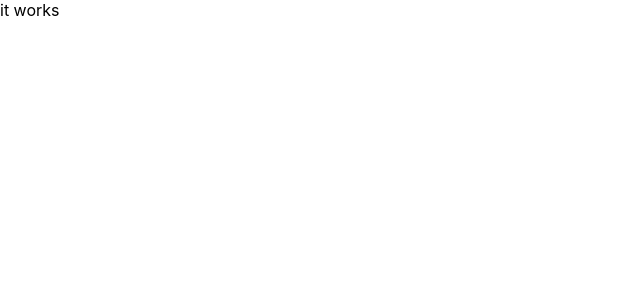
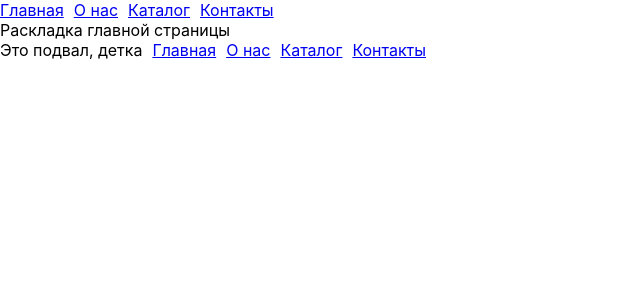
Before and after one commit to nirastor/ra-diploma, a React (Create React App) app: page / in a window 1280 px wide. Shown: the top 300 px of the page, without its empty margins (0-640 px from the left). Built offline with nearby package versions, Linux system fonts and the light colour scheme.

Commit message:
Main Static Layout

```diff
--- a/package.json
+++ b/package.json
@@ -10,6 +10,7 @@
     "react": "^17.0.2",
     "react-dom": "^17.0.2",
     "react-router": "^5.2.0",
+    "react-router-dom": "^5.2.0",
     "react-scripts": "4.0.3",
     "web-vitals": "^1.0.1"
   },
--- a/src/App.js
+++ b/src/App.js
@@ -1,8 +1,28 @@
+import {BrowserRouter as Router, Route, Switch } from 'react-router-dom';
+import HomePage from './components/pages/HomePage'
+import AboutPage from './components/pages/AboutPage'
+import CatalogPage from './components/pages/CatalogPage'
+import ContactPage from './components/pages/ContactPage'
+import Page404 from './components/pages/Page404'
+
+import Header from './components/Header/Header'
+import Footer from './components/Footer/Footer'
+
 function App() {
   return (
-    <div className="App">
-      <div>it works</div>
-    </div>
+    <Router>
+      <div className="App">
+        <Header />
+        <Switch>
+          <Route path="/" exact component={HomePage} />
+          <Route path="/about" component={AboutPage} />
+          <Route path="/catalog" component={CatalogPage} />
+          <Route path="/contacts" component={ContactPage} />
+          <Route component={Page404}/>
+        </Switch>
+        <Footer />
+      </div>
+    </Router>
   );
 }
 
--- /dev/null
+++ b/src/components/Footer/Footer.jsx
@@ -0,0 +1,14 @@
+import { NavLink } from 'react-router-dom';
+
+export default function Footer() {
+  return (
+    <div>
+      <span style={{marginRight: '10px'}}>Это подвал, детка</span>
+      <NavLink to="/" exact style={{marginRight: '10px'}} >Главная</NavLink>
+      <NavLink to="/about" exact style={{marginRight: '10px'}} >О нас</NavLink>
+      <NavLink to="/catalog" exact style={{marginRight: '10px'}} >Каталог</NavLink>
+      <NavLink to="/contacts" exact style={{marginRight: '10px'}} >Контакты</NavLink>
+    </div>
+
+  );
+}
--- /dev/null
+++ b/src/components/Header/Header.jsx
@@ -0,0 +1,13 @@
+import { NavLink } from 'react-router-dom';
+
+export default function Header() {
+  return (
+    <div>
+      <NavLink to="/" exact style={{marginRight: '10px'}} >Главная</NavLink>
+      <NavLink to="/about" exact style={{marginRight: '10px'}} >О нас</NavLink>
+      <NavLink to="/catalog" exact style={{marginRight: '10px'}} >Каталог</NavLink>
+      <NavLink to="/contacts" exact style={{marginRight: '10px'}} >Контакты</NavLink>
+    </div>
+
+  );
+}
--- /dev/null
+++ b/src/components/pages/AboutPage.jsx
@@ -0,0 +1,7 @@
+export default function AboutPage() {
+  return (
+    <>
+      <div>About Page</div>
+    </>
+  );
+}
--- /dev/null
+++ b/src/components/pages/CatalogPage.jsx
@@ -0,0 +1,9 @@
+import React from 'react'
+
+export default function CatalogPage() {
+  return (
+    <>
+      <div>Раскладка Catalog страницы</div>
+    </>
+  );
+}
--- /dev/null
+++ b/src/components/pages/ContactPage.jsx
@@ -0,0 +1,9 @@
+import React from 'react'
+
+export default function ContactPage() {
+  return (
+    <>
+      <div>Контакты</div>
+    </>
+  );
+}
--- /dev/null
+++ b/src/components/pages/HomePage.jsx
@@ -0,0 +1,9 @@
+import React from 'react'
+
+export default function MainPage() {
+  return (
+    <>
+      <div>Раскладка главной страницы</div>
+    </>
+  );
+}
--- /dev/null
+++ b/src/components/pages/Page404.jsx
@@ -0,0 +1,9 @@
+import React from 'react'
+
+export default function Page404() {
+  return (
+    <>
+      <div>404</div>
+    </>
+  );
+}
```
Also changed, not shown: 1 other file (tests, documents, lock files or other folders).
